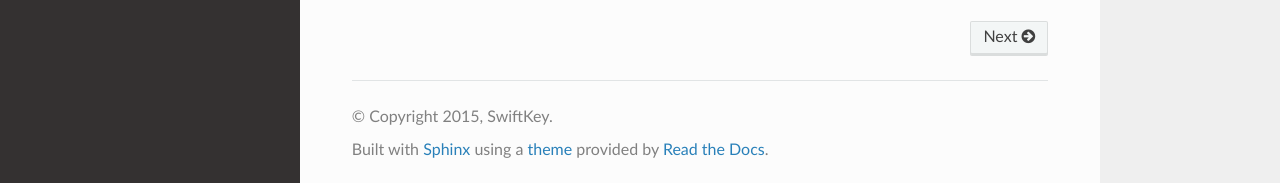
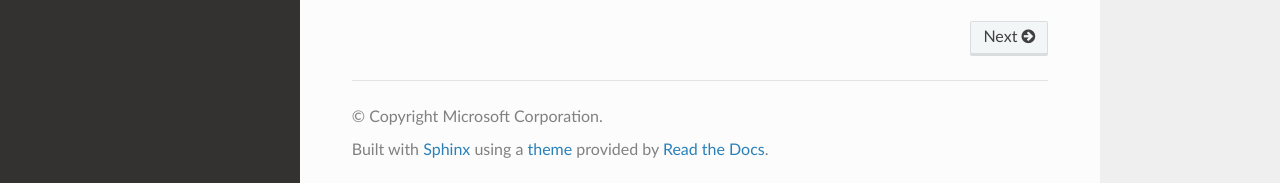
Before and after one commit to microsoft/LMChallenge, a Sphinx documentation site: the page built from doc/index.rst, in a window 1280 px wide and 1363 px high. Shown: the part 1177-1360 px from the top of the window. Built offline with Sphinx 7.4.7 and the Read the Docs theme 2.0.0, drawn with Linux system fonts in a browser that asks for light colours.

```diff
--- a/doc/conf.py
+++ b/doc/conf.py
@@ -5,8 +5,6 @@
 # sphinx-quickstart on Thu Oct 29 11:11:46 2015.
 
 import sys
-import os
-import shlex
 import recommonmark.parser
 
 sys.path.insert(0, '..')
@@ -27,8 +25,8 @@ master_doc = 'index'
 
 # General information about the project.
 project = 'LMChallenge'
-copyright = '2015, SwiftKey'
-author = 'SwiftKey'
+copyright = 'Microsoft Corporation'
+author = 'Microsoft Corporation'
 
 # The version info for the project you're documenting, acts as replacement for
 # |version| and |release|, also used in various other places throughout the
@@ -49,6 +47,4 @@ htmlhelp_basename = 'LMChallengedoc'
 # (source start file, name, description, authors, manual section).
 man_pages = [
     (master_doc, 'lmchallenge', 'LMChallenge Documentation', [author], 1),
-    ('wp', 'lmchallenge.wp', 'LMChallenge Word Prediction Documentation', [author], 1),
-    ('tc', 'lmchallenge.tc', 'LMChallenge Word Prediction Documentation', [author], 1),
 ]
```
